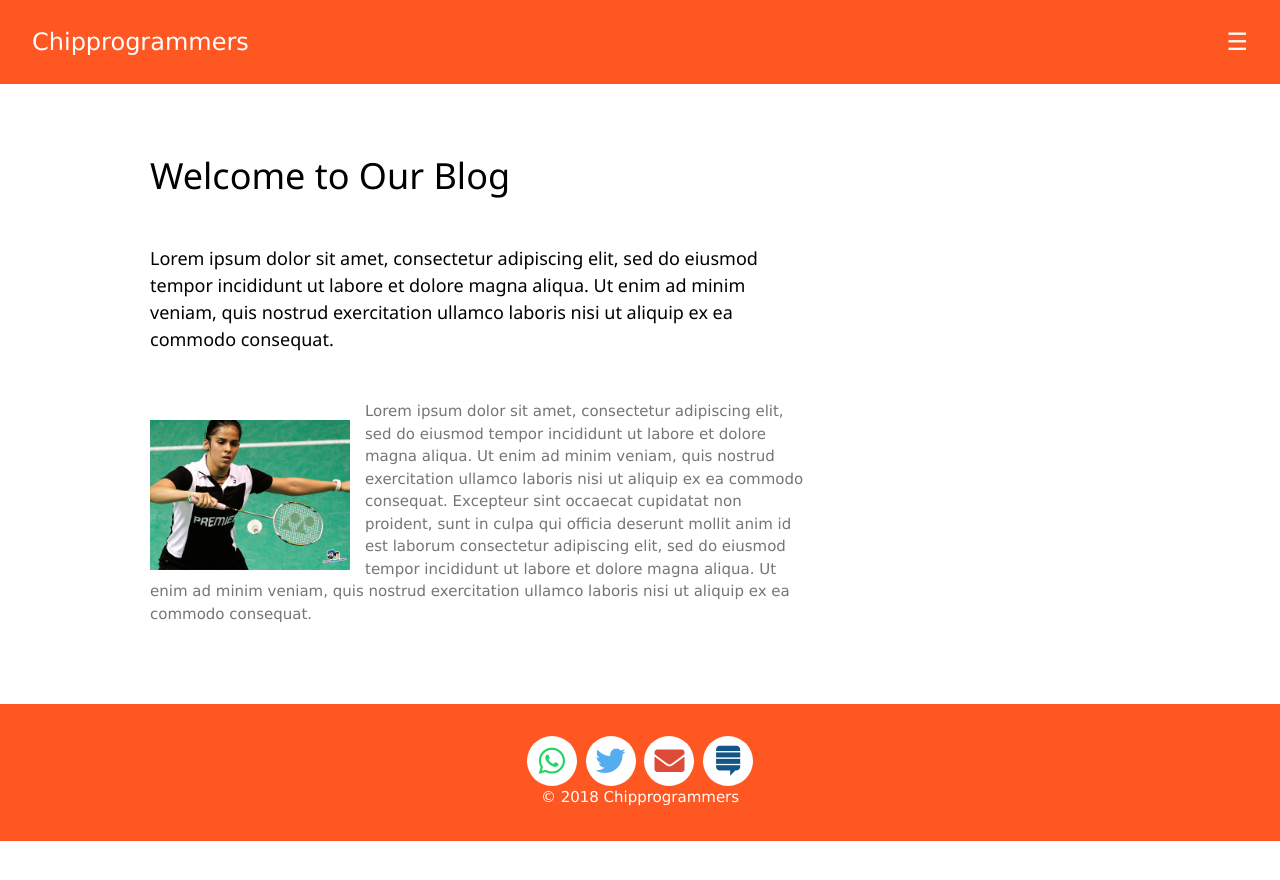
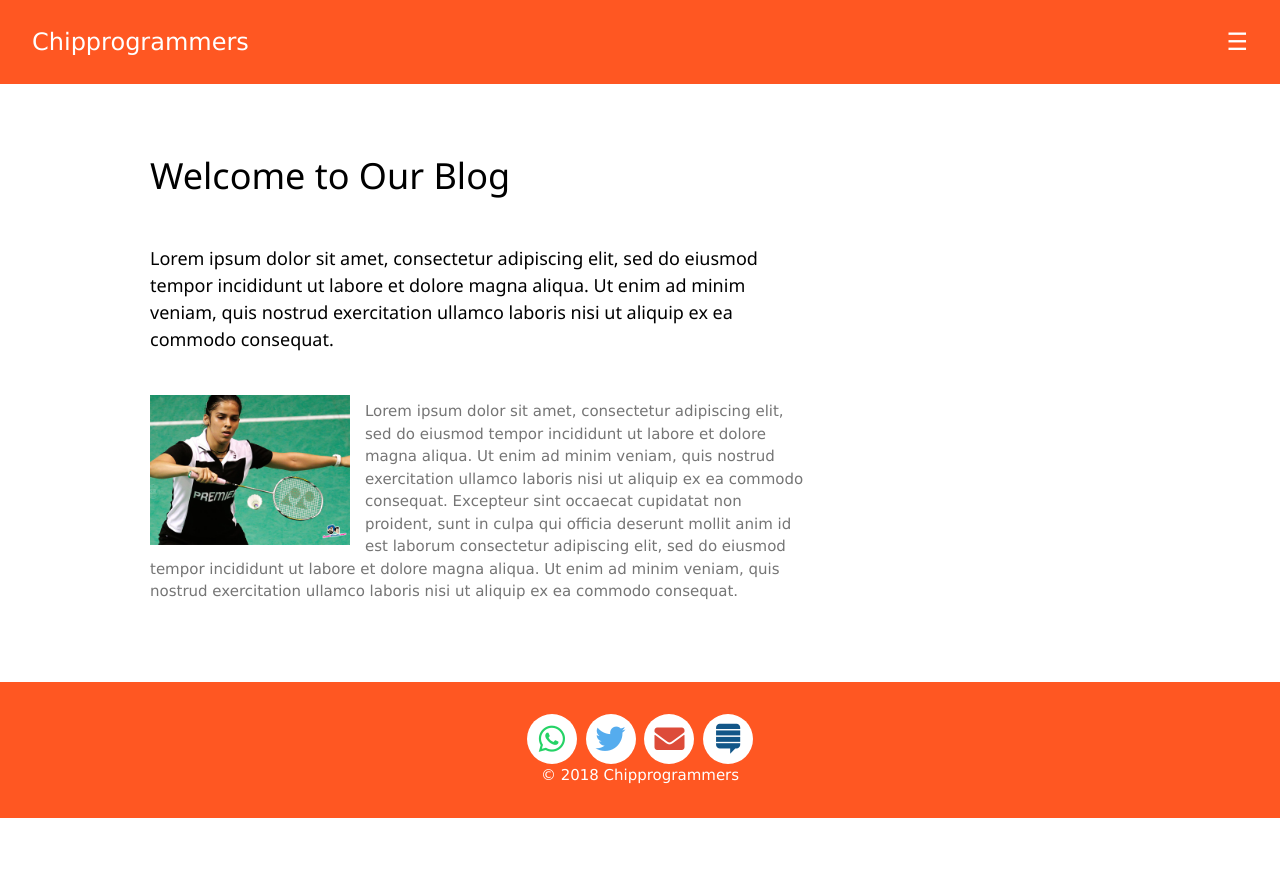
Before and after one commit to techiworld/techiworld.github.io, a Jekyll site: the page built from index.md, in a window 1280 px wide. Shown: the top 880 px of the page. Built offline with Jekyll 4.4.1, drawn with Linux system fonts in a browser that asks for light colours.

Commit message:
Update main.css

```diff
--- a/css/main.css
+++ b/css/main.css
@@ -3,7 +3,7 @@
     width: 200px;
     height: 120px;
     float: left;
-    margin: 25px 15px 25px 0px;
+    margin: 0px 15px 25px 0px;
 }
 
 /* resize images */
```
